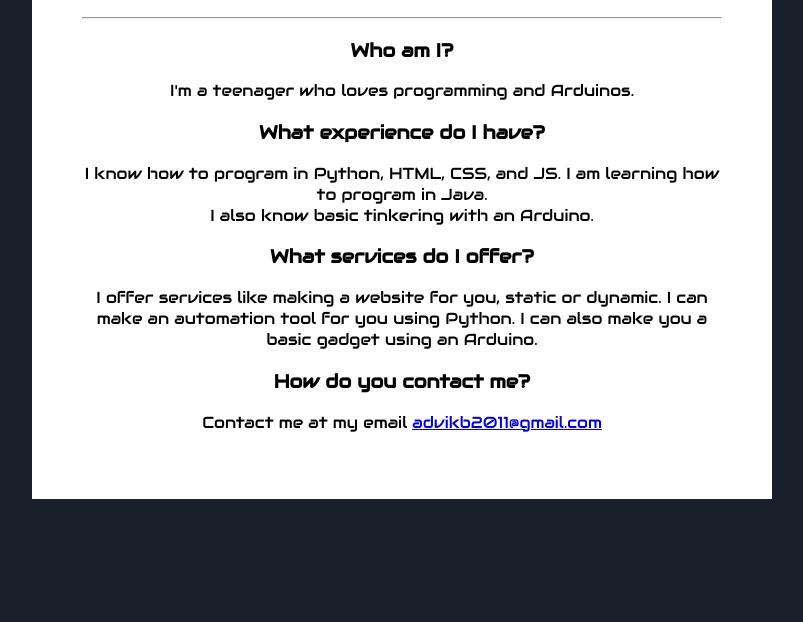
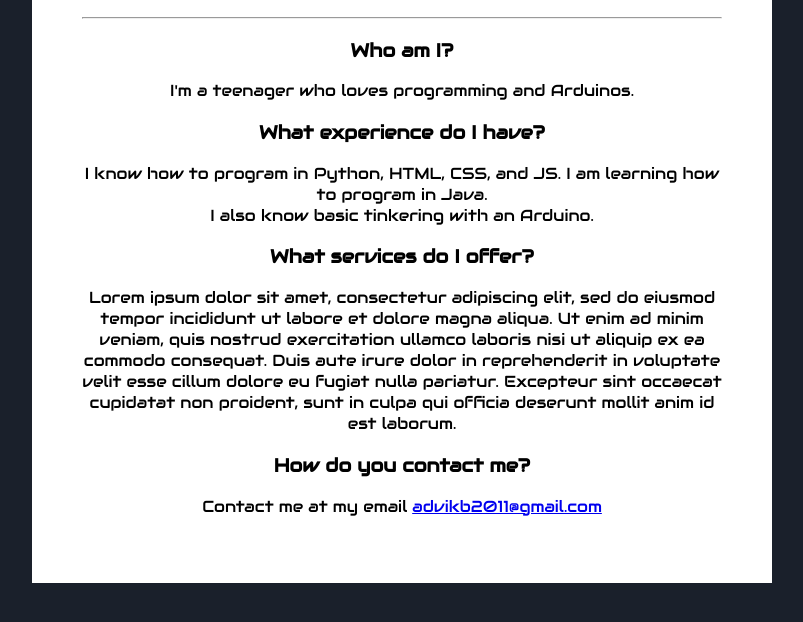
Before and after one commit to codedByAdvikB/codedbyadvikb.github.io, a plain HTML site: page index.html in a window 1280 px wide. Shown: the part 168-790 px from the top of the page, without its empty margins (238-1041 px from the left). Drawn offline with Linux system fonts and the light colour scheme.

Commit message:
Update index.html
changed service description to lorem ipsum

```diff
--- a/index.html
+++ b/index.html
@@ -20,8 +20,7 @@
                 <p>I know how to program in Python, HTML, CSS, and JS. I am learning how to program in Java.<br>
                 I also know basic tinkering with an Arduino.</p>
                 <h3>What services do I offer?</h3>
-                <p>I offer services like making a website for you, static or dynamic. I can make an automation tool for you using
-                Python. I can also make you a basic gadget using an Arduino.
+                <p>Lorem ipsum dolor sit amet, consectetur adipiscing elit, sed do eiusmod tempor incididunt ut labore et dolore magna aliqua. Ut enim ad minim veniam, quis nostrud exercitation ullamco laboris nisi ut aliquip ex ea commodo consequat. Duis aute irure dolor in reprehenderit in voluptate velit esse cillum dolore eu fugiat nulla pariatur. Excepteur sint occaecat cupidatat non proident, sunt in culpa qui officia deserunt mollit anim id est laborum.
                 </p>
                 <h3>How do you contact me?</h3>
                 <p>Contact me at my email <a href = 'mailto:advikb2011@gmail.com'>advikb2011@gmail.com</a></p>
```
